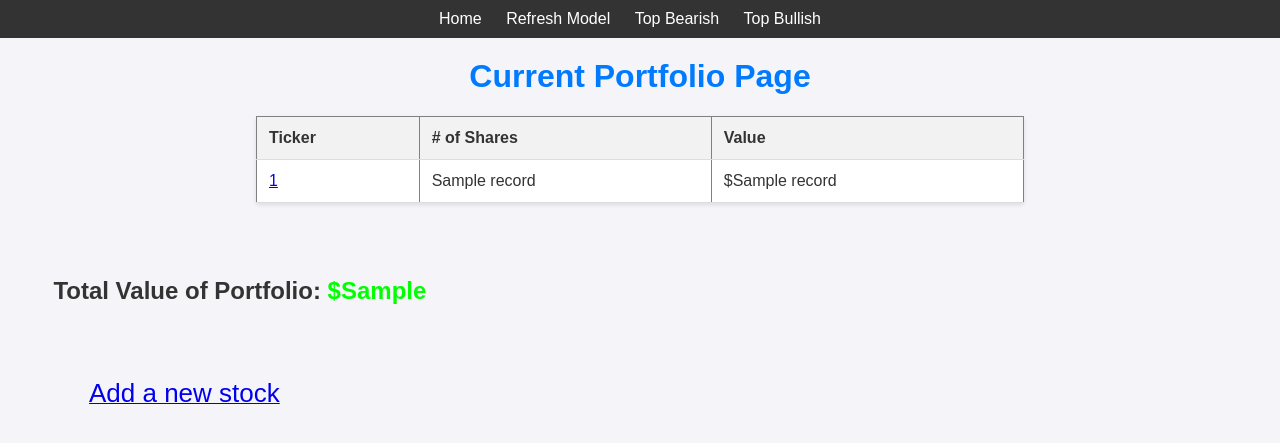
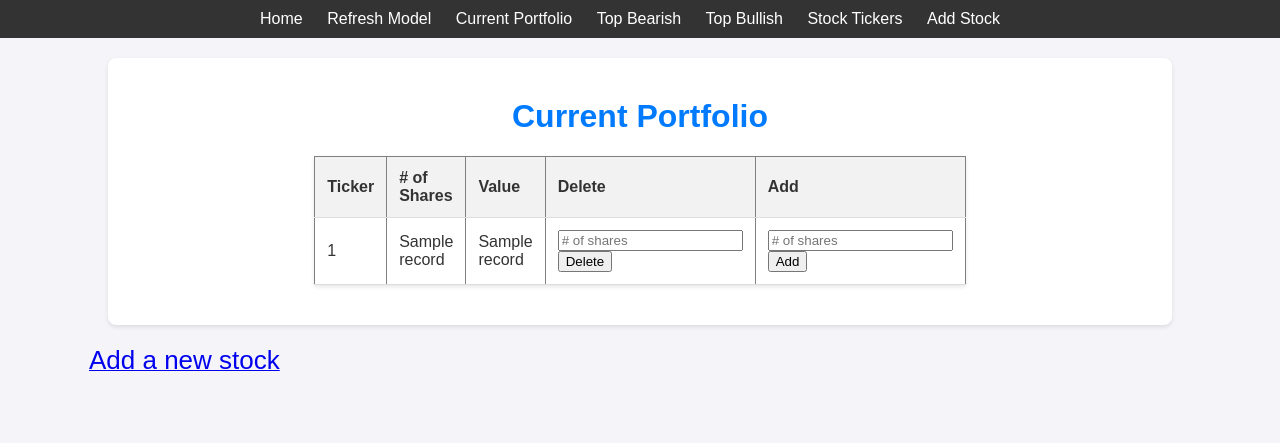
Before and after one commit to a1phab3ta/StockMarketAI, a Flask app: template templates/current_portfolio.html in a window 1280 px wide. Shown: the top 443 px of the page. Run offline with Flask 3, Linux system fonts and the light colour scheme; the template is opened without the code that fills it: most values are stand-ins (such as "Sample title", 1, 10 or a date in 2020).

Commit message:
Delete and Easy Add
.

```diff
--- a/main.py
+++ b/main.py
@@ -103,6 +103,25 @@ def add_stock():
         return redirect(url_for('current_portfolio'))
     return render_template('add_stock.html')
 
+@app.route('/delete_stock', methods=['POST'])
+def delete_stock():
+    ticker = request.form['id']
+    shares_to_delete = int(request.form['shares'])
+    current_shares = int(request.form['current_shares'])
+
+    conn = sqlite3.connect('myportfolio.db')
+    cursor = conn.cursor()
+
+    if shares_to_delete >= current_shares:
+        cursor.execute("DELETE FROM portfolio WHERE ticker = ?", (ticker,))
+    else:
+        cursor.execute("UPDATE portfolio SET shares = shares - ? WHERE ticker = ?", (shares_to_delete, ticker))
+
+    conn.commit()
+    conn.close()
+    return redirect(url_for('current_portfolio'))
+
+
 if __name__ == '__main__':
     con = sqlite3.connect('myportfolio.db')
     cur=con.cursor()
--- a/templates/current_portfolio.html
+++ b/templates/current_portfolio.html
@@ -10,31 +10,53 @@
           <ul>
             <li><a href="{{ url_for('main') }}">Home</a></li>
             <li><a href="{{ url_for('refresh_model') }}">Refresh Model</a></li>
+            <li><a href="{{ url_for('current_portfolio') }}">Current Portfolio</a></li>
             <li><a href="{{ url_for('top_bearish') }}">Top Bearish</a></li>
             <li><a href="{{ url_for('top_bullish') }}">Top Bullish</a></li>
+            <li><a href="{{ url_for('stock_tickers') }}">Stock Tickers</a></li>
+            <li><a href="{{ url_for('add_stock') }}">Add Stock</a></li>
           </ul>
         </nav>
     </header>
-    <h1>Current Portfolio Page</h1>
+    <div class="container">
+        <h1>Current Portfolio</h1>
         <table border="1">
             <thead>
                 <tr>
                     <th>Ticker</th>
                     <th># of Shares</th>
                     <th>Value</th>
+                    <th>Delete</th>
+                    <th>Add</th>
                 </tr>
             </thead>
             <tbody>
                 {% for record in data %}
                 <tr>
-                    <td><a href = "stock_info/{{ record[0] }}">{{ record[0] }}</a></td>
+                    <td>{{ record[0] }}</td>
                     <td>{{ record[1] }}</td>
-                    <td>${{ record[2] }}</td>
+                    <td>{{ record[2] }}</td>
+                    <td>
+                        <form action="{{ url_for('delete_stock') }}" method="post" style="display:inline;">
+                            <input type="hidden" name="id" value="{{ record[0] }}">
+                            <input type="hidden" name="current_shares" value="{{ record[1] }}">
+                            <input type="number" placeholder="# of shares" name="shares" min="1" max="{{ record[1] }}" required>
+                            <input type="submit" value="Delete">
+                        </form>
+                    </td>
+                    <td>
+                        <form action="{{ url_for('add_stock') }}" method="post" style="display:inline;">
+                            <input type="hidden" name="ticker" value="{{ record[0] }}">
+                            <input type="number" placeholder="# of shares" name="shares" min="1" required>
+                            <input type="submit" value="Add">
+                        </form>
+                    </td>
                 </tr>
                 {% endfor %}
             </tbody>
         </table>
-    <h2 style="padding: 4ch;">Total Value of Portfolio: <span style="color: lime;">${{ tot_val }}</span></h2>
+    </div>
     <a href = "/add_stock" style="margin-left: 10ch;"><span style="font-size: 26px;">Add a new stock</span></a>
+
 </body>
 </html>
```
Also changed, not shown: myportfolio.db, portfolio.db (deleted). Lines whose indentation alone changed are shown as unchanged.
